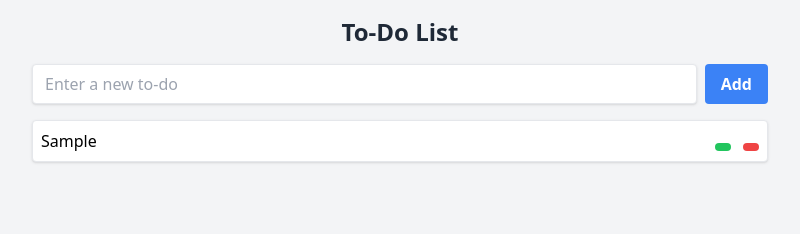
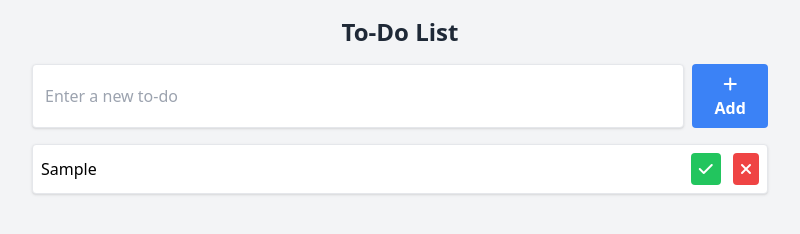
Before and after one commit to yentunglin29/to-do-list, an Electron app: page index.html in a window 800 px wide. Both pictures are taken after typing "Sample" into the empty fields and a click on the button "Add". Drawn offline with Linux system fonts and the light colour scheme.

Commit message:
Change icons

```diff
--- a/index.html
+++ b/index.html
@@ -5,6 +5,7 @@
   <meta name="viewport" content="width=device-width, initial-scale=1.0">
   <title>To-Do List</title>
   <link href="dist/styles.css" rel="stylesheet">
+  <link rel="stylesheet" href="https://cdnjs.cloudflare.com/ajax/libs/font-awesome/6.0.0-beta3/css/all.min.css">
 </head>
 <body class="bg-gray-100 font-sans leading-normal tracking-normal">
   <div class="container mx-auto p-4">
@@ -34,7 +35,7 @@
             <i class="fas fa-check"></i>
           </button>
           <button onclick="removeTodo(this)" class="bg-red-500 hover:bg-red-700 text-white font-bold py-1 px-2 rounded">
-            <i class="fas fa-trash"></i>
+            <i class="fas fa-times"></i>
           </button>
         </div>
       `;
```
